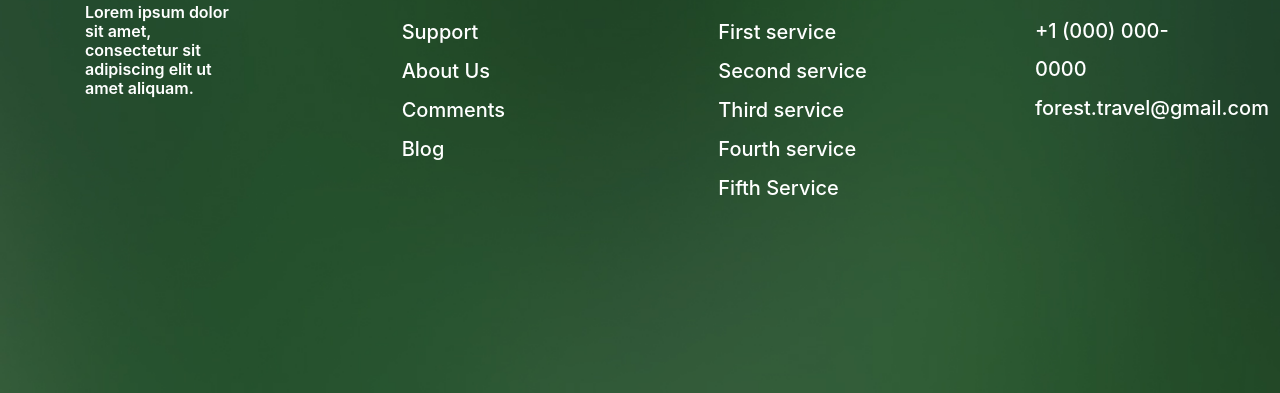
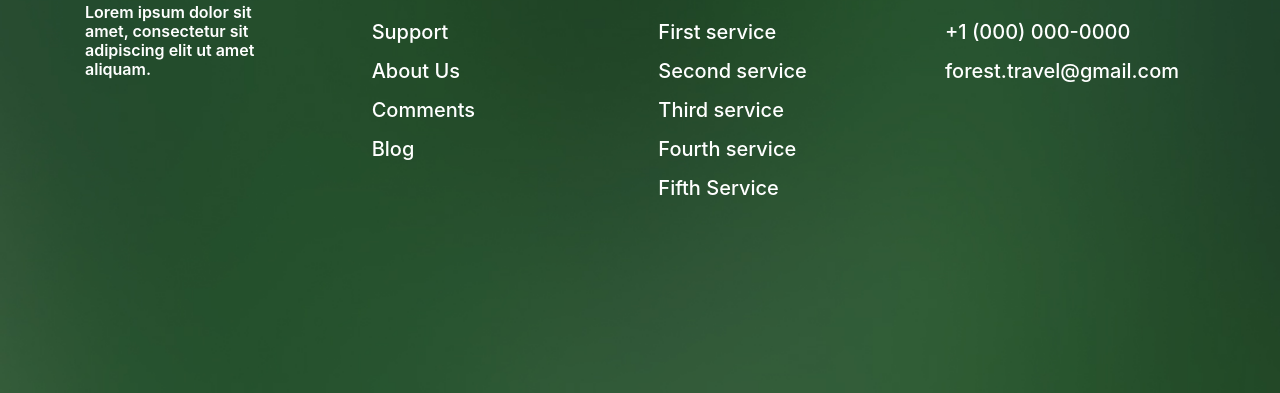
Before and after one commit to funduk25/forest_travel, a website: page app/index.html in a window 1280 px wide. Shown: the part 2731-3124 px from the top of the page. Drawn offline with nearby package versions, Linux system fonts and the light colour scheme.

Commit message:
end footer

```diff
--- a/app/index.html
+++ b/app/index.html
@@ -108,13 +108,13 @@
     <footer class="footer">
         <div class="container">
             <div class="footer__inner row justify-content-between">
-                <div class="footer__logo col-2">
+                <div class="footer__logo col mr-5">
                     <a href="#"><img src="./img/logo.png" alt=""></a>
                     <div class="footer__logo-text">
                         Lorem ipsum dolor sit amet, consectetur sit adipiscing elit ut amet aliquam.
                     </div>
                 </div>
-                <div class="footer__information col-2">
+                <div class="footer__information col mr-5">
                     Information
                     <ul class="footer__information-list">
                         <li class="footer__information-item">
@@ -131,7 +131,7 @@
                         </li>
                     </ul>
                 </div>
-                <div class="footer__services col-2">
+                <div class="footer__services col mr-5">
                     Services
                     <ul class="footer__services-list">
                         <li class="footer__services-item">
@@ -151,7 +151,7 @@
                         </li>
                     </ul>
                 </div>
-                <div class="footer__contacts col-2">
+                <div class="footer__contacts col ">
                     Contacts
                     <ul class="footer__contacts-list">
                         <li class="footer__contacts-phone">
--- a/app/scss/block/_footer.scss
+++ b/app/scss/block/_footer.scss
@@ -35,3 +35,7 @@
         text-align: initial;
     }
 }
+
+.footer__contacts-phone {
+    width: 250px;
+}
```
Also changed, not shown: app/css/style.min.css.
